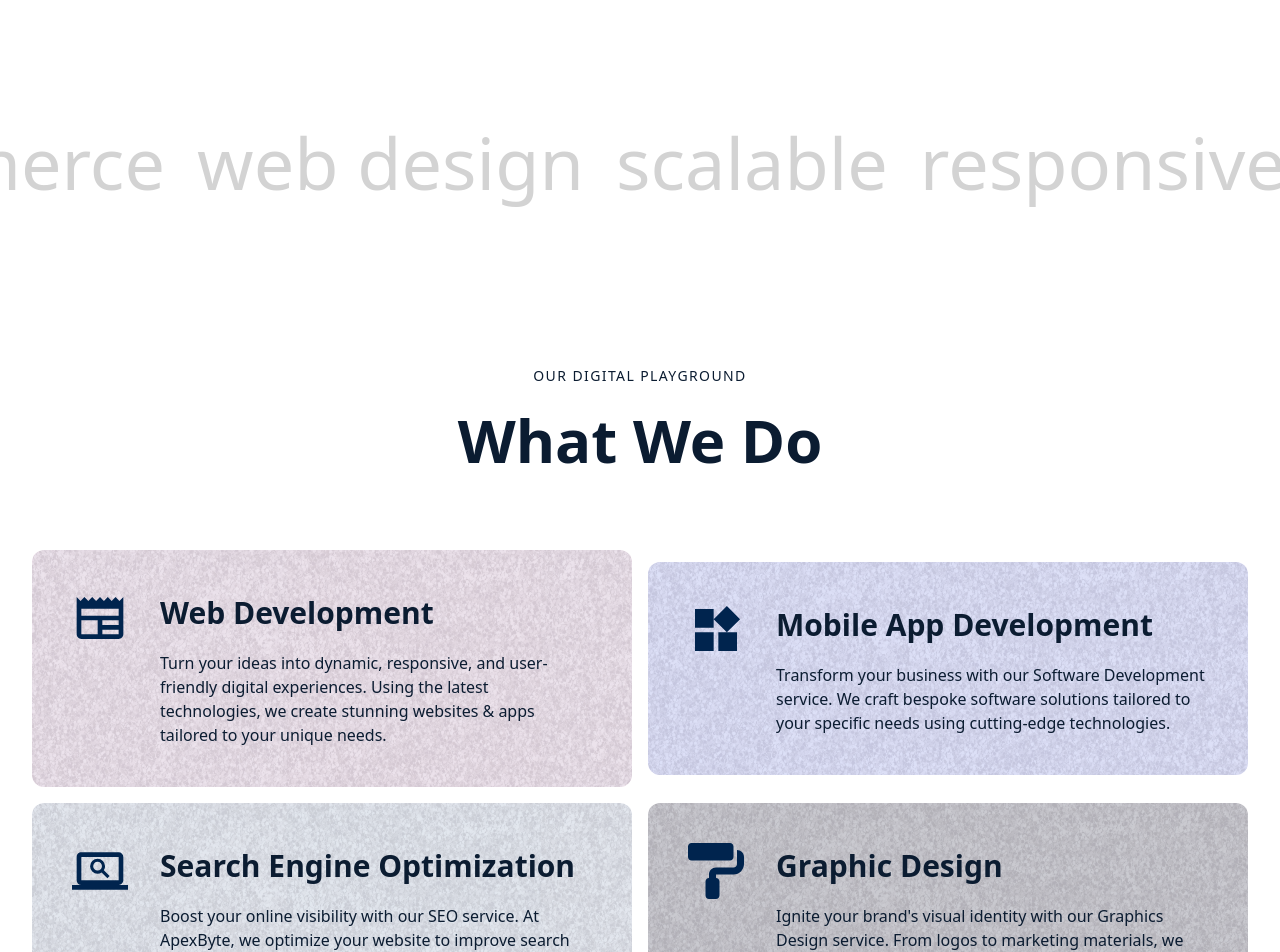
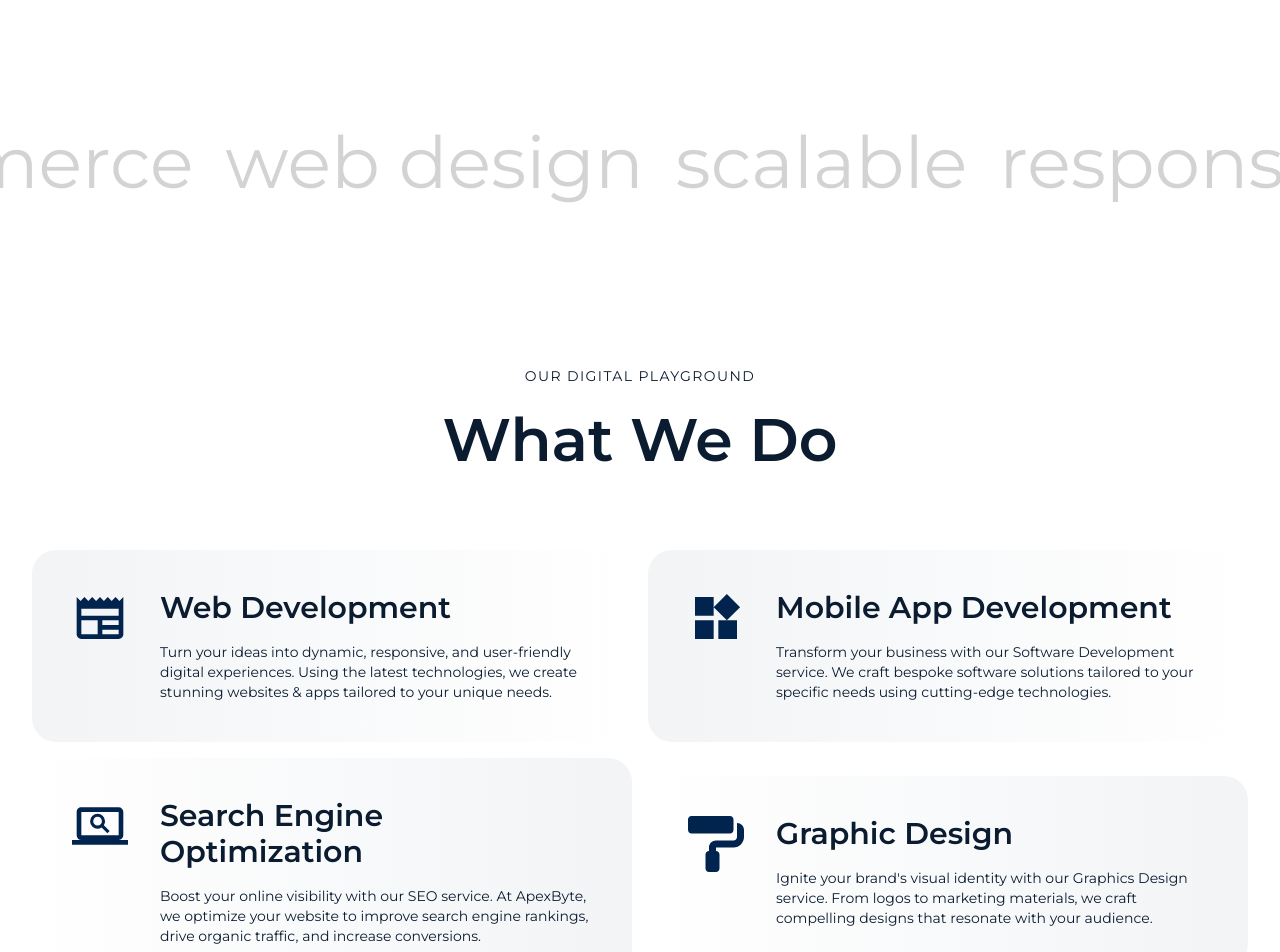
Before and after one commit to Chidiadi1/kymaa1, a Next.js app: page / in a window 1280 px wide. Shown: the part 800-1752 px from the top of the page. Built offline with nearby package versions, Linux system fonts and the light colour scheme; a web font is replaced by a local one.

Commit message:
updating

```diff
--- a/components/layouts/navbar.js
+++ b/components/layouts/navbar.js
@@ -42,7 +42,7 @@ const Navbar = () => {
                 <ul className="hidden lg:flex gap-10 tracking-wide">
                     {navLinks.map((link) => (
                         <motion.li key={link.label} whileHover={{scale: 1.1}}>
-                            <Link href={link.href} className="font-semibold text-sm text-blue-strong ">
+                            <Link href={link.href} className="font-semibold font-montserrat text-sm text-blue-strong ">
                                 {link.label}
                             </Link>
                         </motion.li>
@@ -51,7 +51,7 @@ const Navbar = () => {
 
 
                 <Link href='/' className="font-semibold text-sm hidden lg:block">
-                    <motion.p whileHover={{scale: 1.1}} className="bg-blue-light text-white-strong py-3 px-4 rounded-full">CONTACT US</motion.p>
+                    <motion.p whileHover={{scale: 1.1}} className="bg-blue-light font-montserrat text-white-strong py-3 px-4 rounded-full">CONTACT US</motion.p>
                 </Link>
             </div>
 
@@ -63,12 +63,12 @@ const Navbar = () => {
                     </div>
                     <div className="flex flex-col items-center gap-10 mt-36">
                         {navLinks.map((link)=> (
-                            <Link key={link.label} href={link.href} className="text-md py-2 text-black-strong font-bold">
+                            <Link key={link.label} href={link.href} className="text-md py-2 text-black-strong font-bold font-montserrat">
                                 {link.label}
                             </Link>
                         ))}
                         <Link href='/' className="text-md">
-                            <motion.p whileHover={{scale: 1.1}} className="bg-blue-light text-white-strong py-4 px-5 rounded-full">CONTACT US</motion.p>
+                            <motion.p whileHover={{scale: 1.1}} className="bg-blue-light text-white-strong py-4 px-5 rounded-full font-montserrat">CONTACT US</motion.p>
                         </Link>
                     </div>
                 </motion.nav>
--- a/components/sections/serviceSection.js
+++ b/components/sections/serviceSection.js
@@ -15,7 +15,7 @@ const ServiceSection = () => {
             transition={{ duration: 1, ease: 'easeInOut'}}
             className="flex flex-col w-full items-center mb-20">
                 <HeadingTags content={"OUR DIGITAL PLAYGROUND"}/>
-                <h2 className="text-black-strong text-3xl font-bold lg:text-6xl text-center">What We Do</h2>
+                <h2 className="text-black-strong font-montserrat text-3xl font-bold lg:text-6xl text-center">What We Do</h2>
             </motion.div>
 
             <div className="mt-6">
@@ -25,10 +25,10 @@ const ServiceSection = () => {
                 viewport={{once: true}}
                 transition={{ duration: 1, ease: 'easeInOut'}}
                 className="grid grid-cols-1 gap-2 md:grid-cols-2 md:gap-4 mt-10">
-                    <ServiceCard icon={WebsiteIcon} title={webDevTitle} content={webDevContent} className="bg-[#ede0ea]"/>
-                    <ServiceCard icon={AppIcon} title={mobAppTitle} content={mobAppContent} className="bg-[#dcddf6]"/>
-                    <ServiceCard icon={SeoIcon} title={seoTitle} content={seoContent} className="bg-[#e2e5ed]"/>
-                    <ServiceCard icon={GraphicIcon} title={graphicTitle} content={graphicContent} className="bg-[#c7c5cb]"/>
+                    <ServiceCard icon={WebsiteIcon} title={webDevTitle} content={webDevContent} className="bg-gradient-to-l"/>
+                    <ServiceCard icon={AppIcon} title={mobAppTitle} content={mobAppContent} className="bg-gradient-to-l"/>
+                    <ServiceCard icon={SeoIcon} title={seoTitle} content={seoContent} className="bg-gradient-to-r"/>
+                    <ServiceCard icon={GraphicIcon} title={graphicTitle} content={graphicContent} className="bg-gradient-to-r"/>
                 </motion.div>
             </div>
         </section>
--- a/components/sections/tape.js
+++ b/components/sections/tape.js
@@ -10,7 +10,7 @@ const TapeCarousel = () => {
                         <div key={index} className="flex gap-6 lg:gap-8">
                             {tapeContent.map((word, idx) => (
                                 <div key={idx} className="inline-flex gap-4">
-                                    <h3 className="text-black-extraLight text-5xl lg:text-7xl">{word}</h3>
+                                    <h3 className="text-black-extraLight font-montserrat text-5xl lg:text-7xl">{word}</h3>
                                 </div>
                             ))}
                         </div>
--- a/components/utilities/headingTags.js
+++ b/components/utilities/headingTags.js
@@ -2,7 +2,7 @@ const HeadingTags = ( {content} ) => {
 
     return (
         <div className=" flex items-center mb-6">
-            <p className="tracking-widest text-xs lg:text-sm text-black-strong">
+            <p className="tracking-widest font-montserrat text-xs lg:text-sm text-black-strong">
                 {content}
             </p>
         </div>
--- a/components/utilities/serviceCard.js
+++ b/components/utilities/serviceCard.js
@@ -3,14 +3,14 @@ import clsx from "clsx";
 const ServiceCard = ( {icon: Icon, title, content, className}  ) => {
 
     return (
-        <div className={clsx("cursor-default p-4 md:p-10 rounded-xl flex flex-col md:flex-row gap-4 md:gap-8 text-black-strong m-auto hover:rotate-6 transition-transform duration-300 hover:border-4 hover:border-white-normal overflow-clip relative z-0", className)}>
-            <div className="inset-0 bg-[url('/grainy.jpeg')] bg-cover bg-center opacity-10 absolute -z-20 rounded-xl"></div>
+        <div className={clsx("cursor-default p-4 md:p-10 rounded-3xl flex flex-col md:flex-row gap-4 md:gap-8 text-black-strong m-auto hover:rotate-6 transition-transform duration-300 hover:border-4 hover:border-white-normal from-white-normal to-blue-strong/5", className)}>
+            {/* <div className="inset-0 bg-[url('/grainy.jpeg')] bg-cover bg-center opacity-10 absolute -z-20 rounded-xl"></div> */}
             <div>
                 <Icon className="size-14 md:size-30 text-blue-strong"/>
             </div>
-            <div className="flex flex-col gap-4">
-                <h3 className="font-extrabold text-[18px] lg:text-[30px]">{title}</h3>
-                <p className="text-md">{content}</p>
+            <div className="flex font-montserrat flex-col gap-4">
+                <h3 className="font-semibold text-lg lg:text-3xl">{title}</h3>
+                <p className="text-sm">{content}</p>
             </div>
         </div>
     )
```
